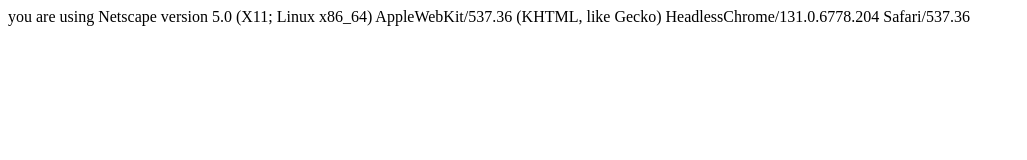
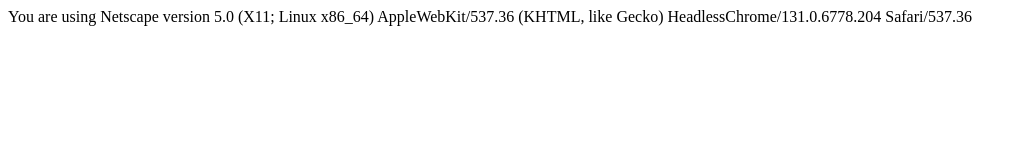
Before and after one commit to acciojob/browser-info-salunkevv, a website: page main.html in a window 1280 px wide. Shown: the whole page, without its empty margins (0-1027 px from the left). Drawn offline with Linux system fonts and the light colour scheme.

Commit message:
created a submission

```diff
--- a/script.js
+++ b/script.js
@@ -1,3 +1,3 @@
 //your JS code here. If required.
 let info = document.getElementById("browser-info");
-info.innerHTML=`you are using ${window.navigator.appName} version ${window.navigator.appVersion}`;
+info.innerHTML=`You are using ${window.navigator.appName} version ${window.navigator.appVersion}`;
```
Also changed, not shown: main.html (+1 -1 lines).
